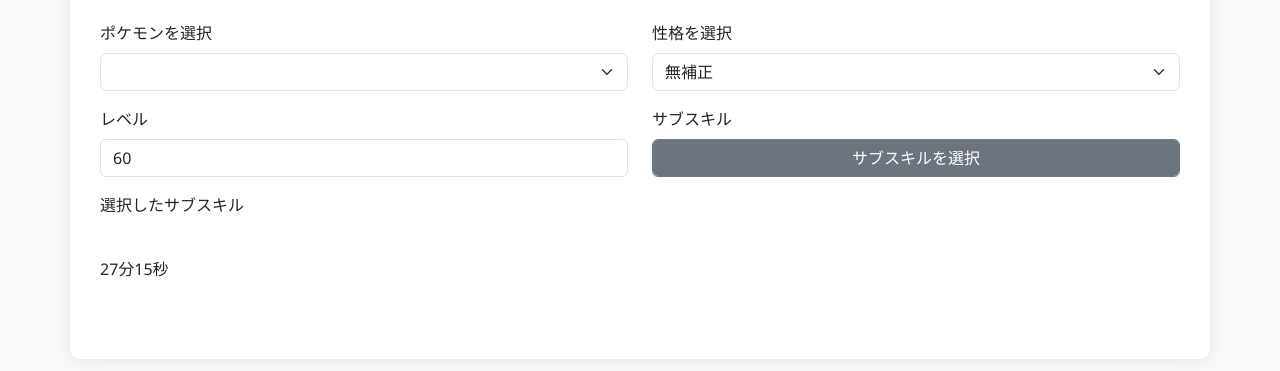
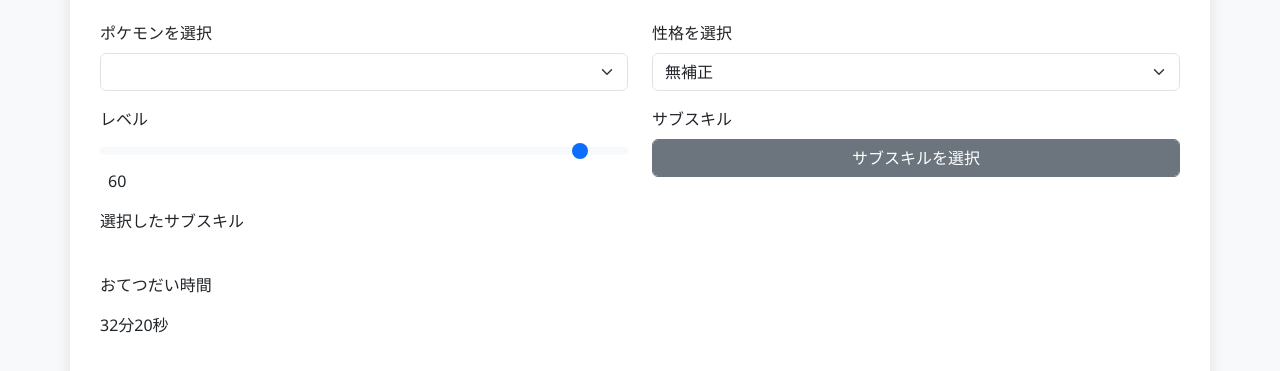
Before and after one commit to chibouaudio/go-app, a plain HTML site: page web/html/status_calc.html in a window 1280 px wide. Shown: the part 179-550 px from the top of the page. Drawn offline with nearby package versions, Linux system fonts and the light colour scheme; no server answers.

Commit message:
サブスキルの反映

```diff
--- a/web/html/status_calc.html
+++ b/web/html/status_calc.html
@@ -30,7 +30,9 @@
             </div>
             <div class="col-md-6 mb-3">
                 <label for="level" class="form-label mb-2">レベル</label>
-                <input type="number" id="level" class="form-control" value="60" min="1" max="65">
+                <input type="range" id="level" class="form-range" value="60" min="1" max="65" step="1"
+                    oninput="levelValue.textContent = this.value">
+                <span id="levelValue" class="ms-2">60</span>
             </div>
             <div class="col-md-6 mb-3">
                 <label for="subSkill" class="form-label mb-2">サブスキル</label>
@@ -58,6 +60,7 @@
         </div>
         <div class="row mb-3">
             <div class="col-md-6 mb-3">
+                <p>おてつだい時間</p>
                 <p id="resultSpeedOfHelp"></p>
             </div>
         </div>
--- a/web/js/status_calc.js
+++ b/web/js/status_calc.js
@@ -3,6 +3,7 @@
     // --- 変数宣言 ---
     const personality = document.getElementById("personality");
     const resultSpeedOfHelp = document.getElementById("resultSpeedOfHelp");
+    const level = document.getElementById("level");
     const subSkillButtons = document.getElementById("subSkillButtons");
     const modal = document.getElementById("subSkillModal");
     const openModalButton = document.getElementById("btnSubSkill");
@@ -11,16 +12,19 @@
     const badgeNumbers = [10, 25, 50, 75, 100];
     const MAX_SUB_SUBSKILLS = 5;
     let selectedSubSkills = [];
+    let helpingBonusCount = 0;
     // --- 初期化 ---
     loadCalc();
     setsubSkillModal();
     // --- イベントリスナー ---
     personality?.addEventListener("change", loadCalc);
+    level?.addEventListener("change", loadCalc);
     subSkillButtons?.addEventListener("click", loadCalc);
     // --- 計算・表示 ---
     function loadCalc() {
-        if (!personality || !resultSpeedOfHelp)
+        if (!resultSpeedOfHelp)
             return;
+        // おてつだい時間を表示する
         const result = getSpeedOfHelp(personality.value || "");
         const minutes = Math.floor(result / 60);
         const seconds = result % 60;
@@ -29,12 +33,12 @@
     // おてつだいスピードを計算する関数
     function getSpeedOfHelp(personality) {
         const baseSpeedOfHelp = 2200;
-        const level = 42;
-        const helpingSpeedM = true;
-        const helpingSpeedS = false;
-        const helpingBonus = 1;
+        const pokemonlevel = parseInt(level.value, 10) || 1;
+        const helpingSpeedM = selectedSubSkills.some(s => s.subskill === "おてつだいスピードM");
+        const helpingSpeedS = selectedSubSkills.some(s => s.subskill === "おてつだいスピードS");
+        const helpingBonus = countHelpingBonus();
         const goodNightRibbon = { goodNightRibbonTime: 0, evolveCount: 2 };
-        const levelModifier = 1 - (level - 1) * 0.002;
+        const levelModifier = 1 - (pokemonlevel - 1) * 0.002;
         const personalityModifier = getPersonalityModifier(personality);
         const subSkillModifier = 1 - getSubSkillModifier(helpingSpeedM, helpingSpeedS, helpingBonus);
         const goodNightRibbonModifier = 1 - getGoodNightRibbon(goodNightRibbon);
@@ -81,6 +85,11 @@
                 return 0.11;
         }
         return 0;
+    }
+    // おてつだいボーナスをカウントする
+    function countHelpingBonus() {
+        let helpingBonusCount = selectedSubSkills.filter(s => s.subskill.startsWith("おてつだいボーナス")).length;
+        return helpingBonusCount > 5 ? 5 : helpingBonusCount;
     }
     // --- サブスキルモーダル ---
     async function setsubSkillModal() {
```
Also changed, not shown: web/ts/status_calc.ts (+17 -6 lines).
